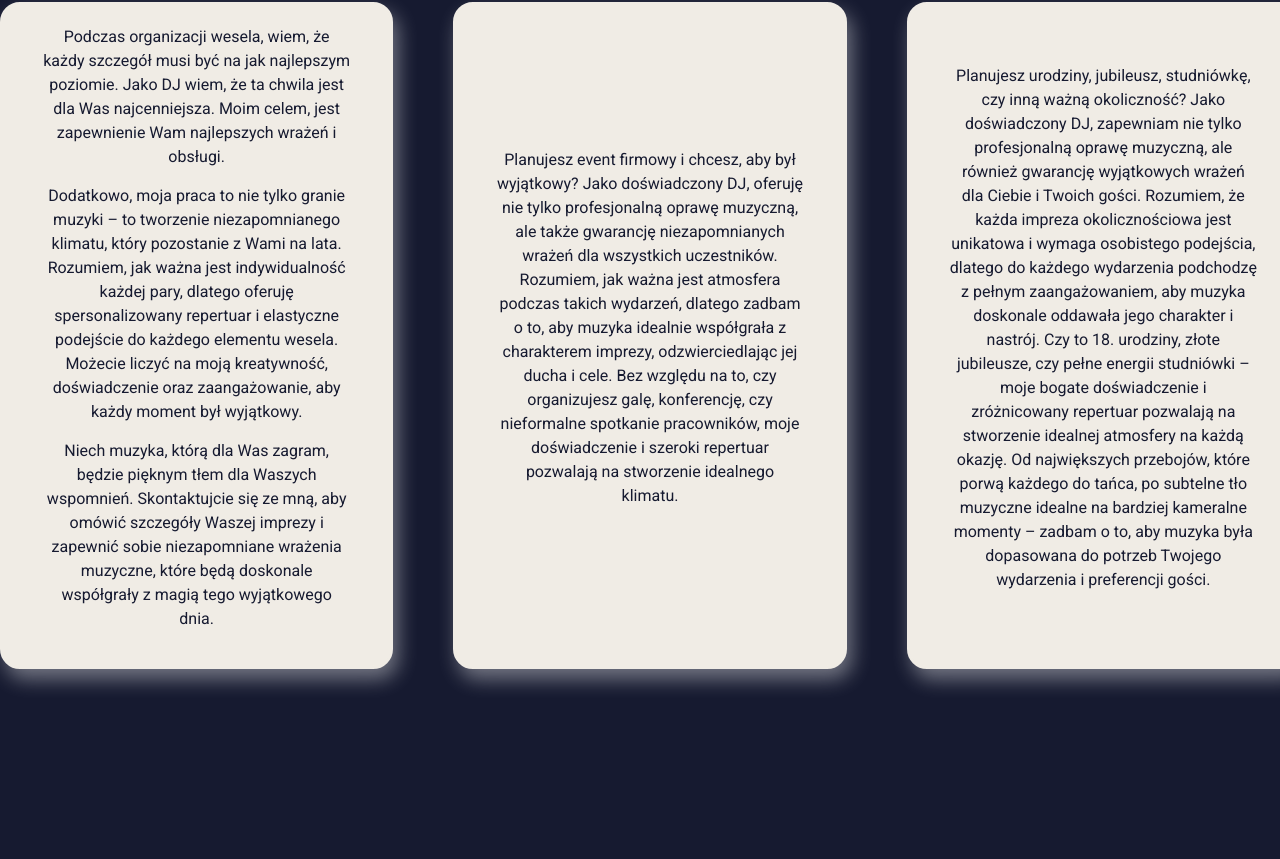
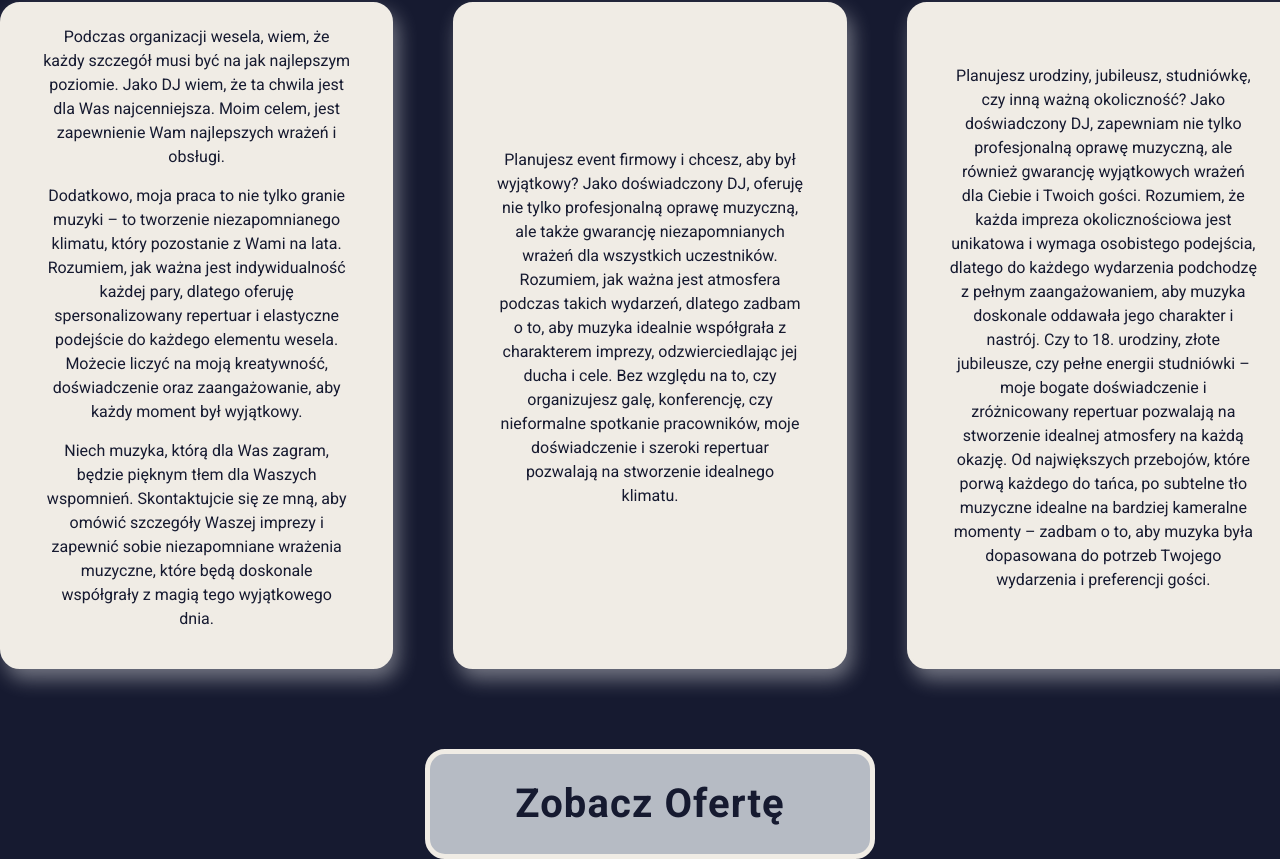
Before and after one commit to patryk-pi/Baby_Feed, a Next.js app: page / in a window 1280 px wide. Shown: the part 1086-1945 px from the top of the page. Before the commit the page ends 1785 px from the top, so only its background shows below. Built offline with nearby package versions, Linux system fonts and the light colour scheme.

Commit message:
added button in Hero section

```diff
--- a/src/components/Hero/Hero.tsx
+++ b/src/components/Hero/Hero.tsx
@@ -9,6 +9,7 @@ import {
     partyText,
 } from "@/constants/constants";
 import Event from "./components/Event";
+import Link from "next/link";
 
 const Hero = () => {
     return (
@@ -24,6 +25,9 @@ const Hero = () => {
                 <Event title={companyTitle} text1={companyText} />
                 <Event title={partyTitle} text1={partyText} />
             </div>
+            <Link href="/oferta" className="hero__button">
+                Zobacz ofertę
+            </Link>
         </section>
     );
 };
--- a/src/components/Hero/_hero.scss
+++ b/src/components/Hero/_hero.scss
@@ -13,4 +13,22 @@
         display: flex;
         gap: 6rem;
     }
+
+    &__button {
+        display: block;
+        padding: 3rem 6rem;
+        background-color: $color-gray;
+        color: $color-primary;
+        border: 5px solid $color-white;
+        font-size: 4rem;
+        text-decoration: none;
+        font-weight: 700;
+        letter-spacing: 1.1px;
+        width: 45rem;
+        text-align: center;
+        margin: 5rem auto 0;
+        border-radius: 20px;
+        text-transform: capitalize;
+        cursor: pointer;
+    }
 }
```
